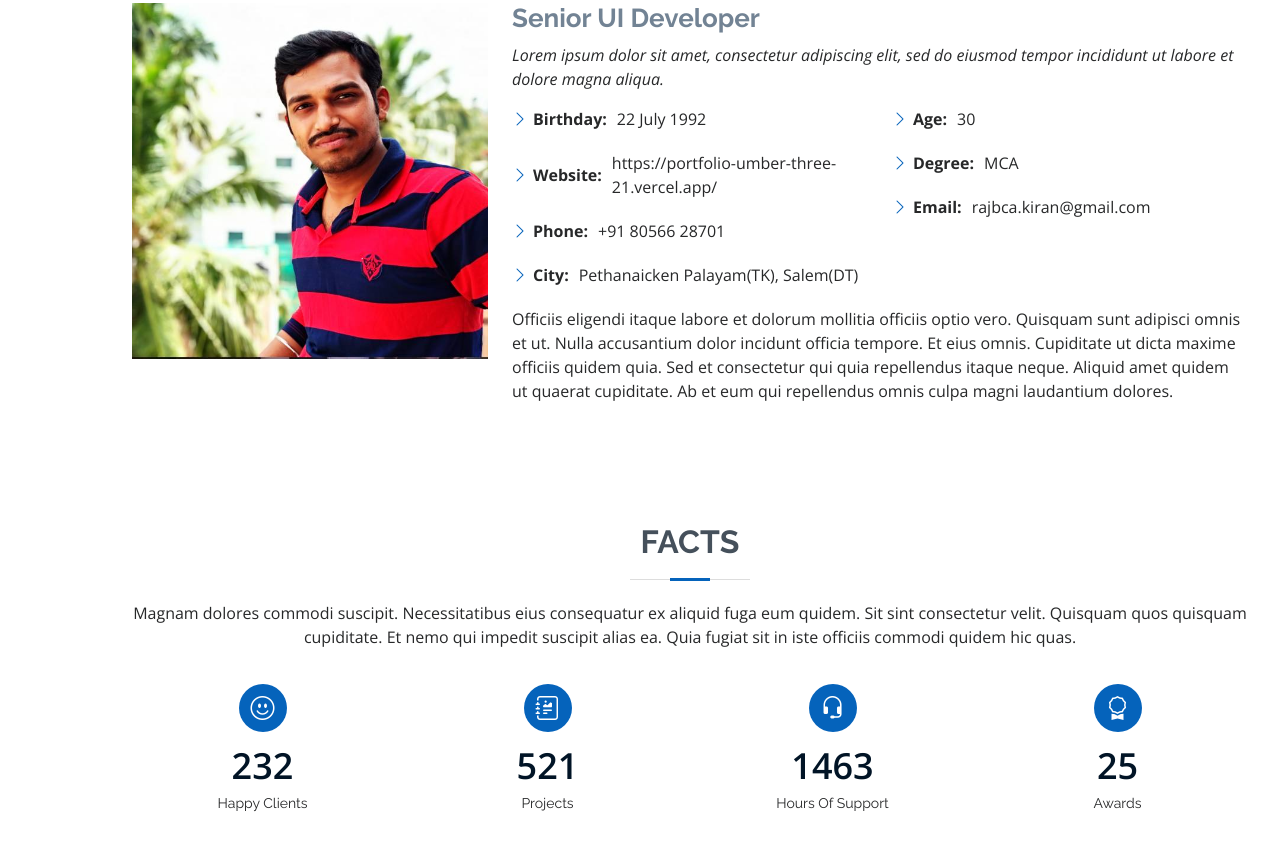
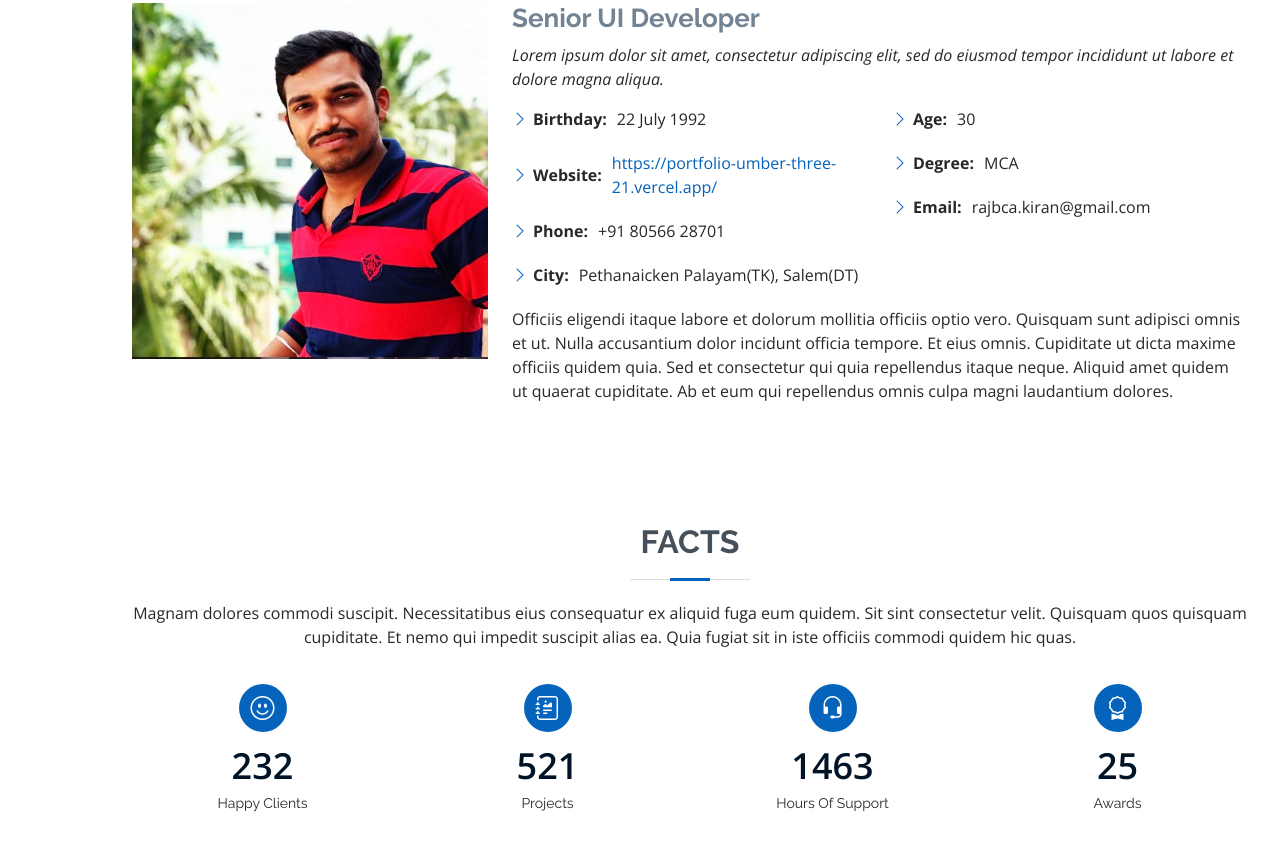
Before and after one commit to Rajkirangithub/portfolio, a plain HTML site: page index.html in a window 1280 px wide. Shown: the part 989-1838 px from the top of the page. Drawn offline with nearby package versions, Linux system fonts and the light colour scheme.

Commit message:
Update index.html

```diff
--- a/index.html
+++ b/index.html
@@ -90,7 +90,7 @@
               <div class="col-lg-6">
                 <ul>
                   <li><i class="bi bi-chevron-right"></i> <strong>Birthday:</strong> <span>22 July 1992</span></li>
-                  <li><i class="bi bi-chevron-right"></i> <strong>Website:</strong> <span>https://portfolio-umber-three-21.vercel.app/</span></li>
+                  <li><i class="bi bi-chevron-right"></i> <strong>Website:</strong> <a href="https://portfolio-umber-three-21.vercel.app/" target="_self">https://portfolio-umber-three-21.vercel.app/</a></li>
                   <li><i class="bi bi-chevron-right"></i> <strong>Phone:</strong> <span>+91 80566 28701</span></li>
                   <li><i class="bi bi-chevron-right"></i> <strong>City:</strong> <span>Pethanaicken Palayam(TK), Salem(DT)</span></li>
                 </ul>
```
